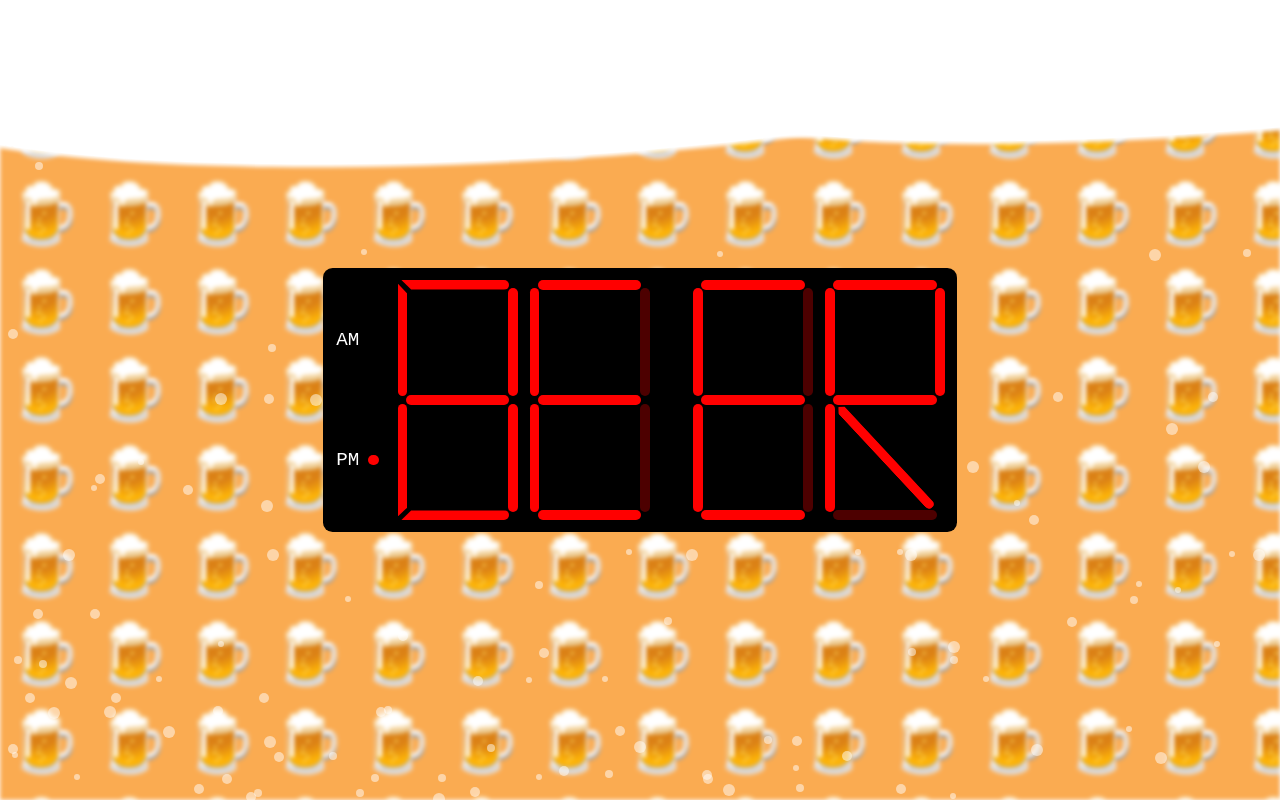
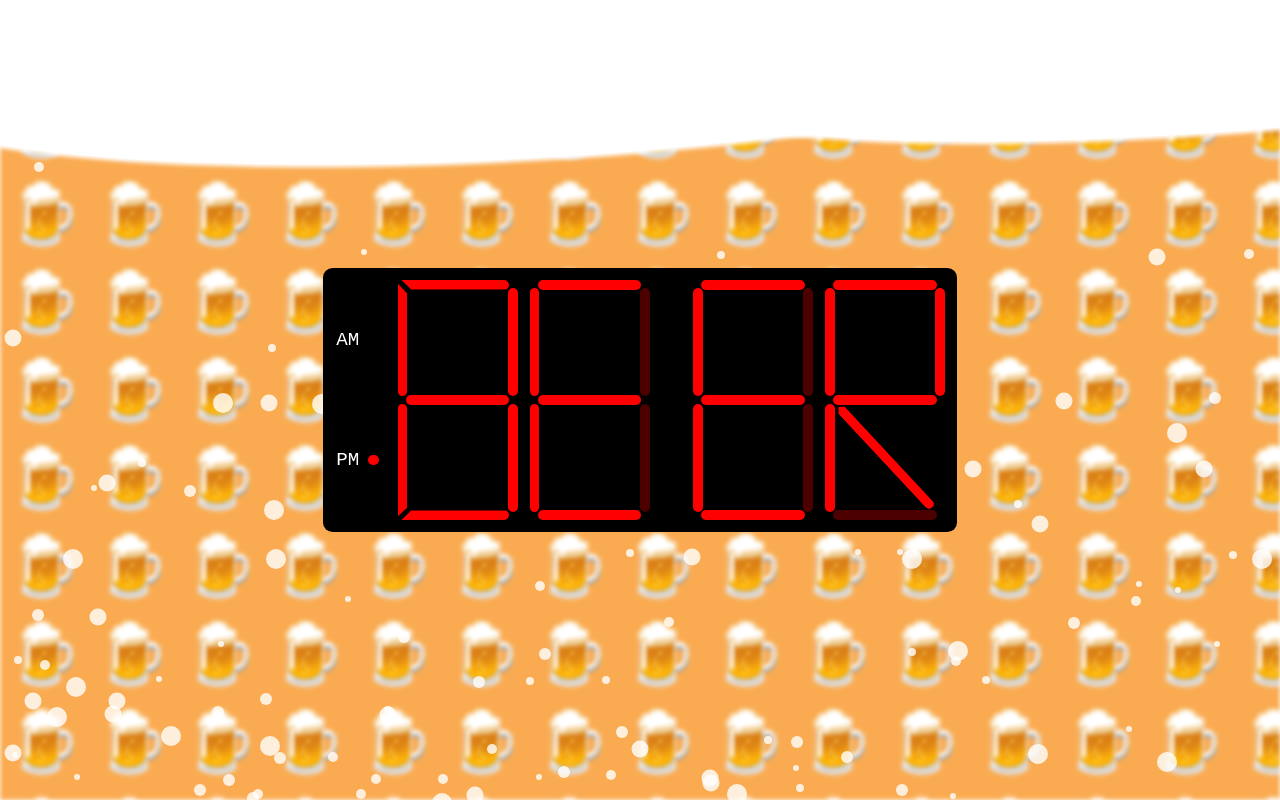
Before and after one commit to jimousse/beer-oclock, a React (Create React App) app: page / in a window 1280 px wide. Built offline with nearby package versions, Linux system fonts and the light colour scheme.

Commit message:
bubble radius

```diff
--- a/src/components/bubbles/Bubbles.js
+++ b/src/components/bubbles/Bubbles.js
@@ -1,6 +1,6 @@
 import classes from './Bubbles.module.scss';
 
-const RADIUSES = [6, 8, 10, 12];
+const RADIUSES = [6, 8, 10, 12, 17, 20];
 const NUM_OF_BUBBLES = 150;
 
 const randomRadius = () => {
--- a/src/components/bubbles/Bubbles.module.scss
+++ b/src/components/bubbles/Bubbles.module.scss
@@ -20,7 +20,7 @@
   .bubble {
     border-radius: 50%;
     background-color: white;
-    opacity: .5;
+    opacity: .8;
     position: inherit;
     left: 50%;
     top: 50%;
```
